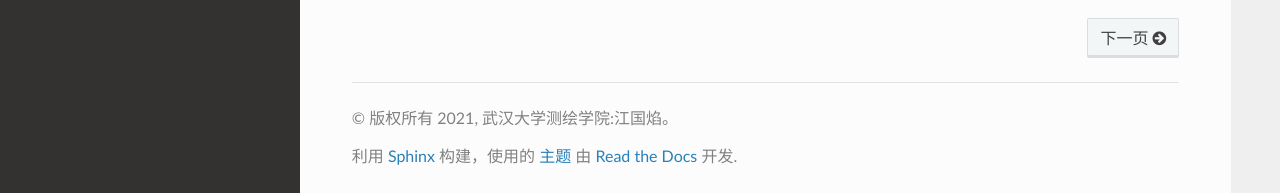
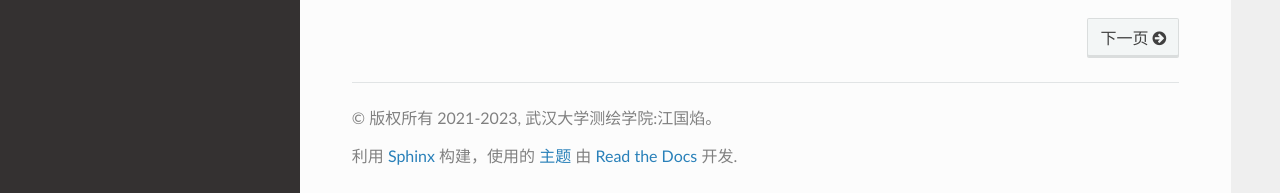
Before and after one commit to wanghai1988/qtgahelp, a Sphinx documentation site: the page built from docs/source/index.rst, in a window 1280 px wide and 1059 px high. Shown: the part 866-1059 px from the top of the window. Built offline with Sphinx 7.4.7 and the Read the Docs theme 2.0.0, drawn with Linux system fonts in a browser that asks for light colours.

Commit message:
Update conf.py

```diff
--- a/docs/source/conf.py
+++ b/docs/source/conf.py
@@ -19,7 +19,7 @@ from recommonmark.parser import CommonMarkParser
 # -- Project information -----------------------------------------------------
 
 project = u'TGA'
-copyright = '2021, ' + u'武汉大学测绘学院:江国焰'
+copyright = '2021-2023, ' + u'武汉大学测绘学院:江国焰'
 author = u'武汉大学测绘学院'
 
 
```
